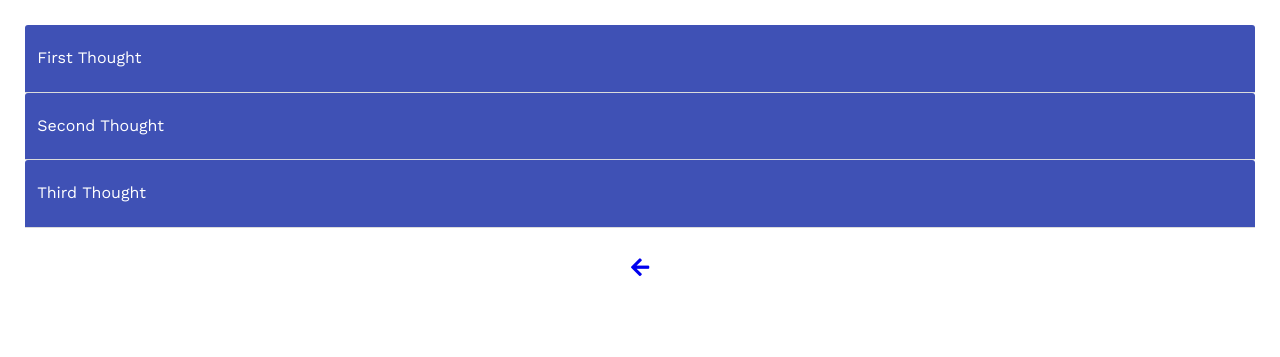
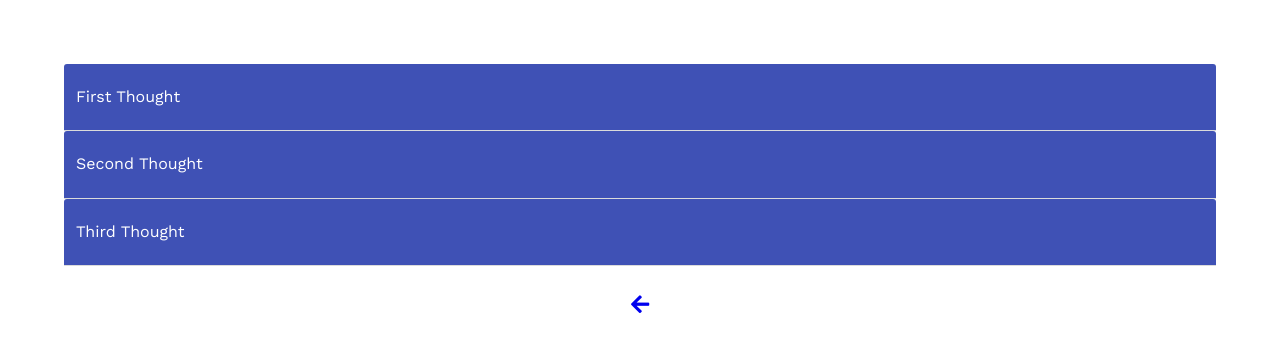
Before and after one commit to prteshJ/Components_Using_Jquery, a plain HTML site: page collapseDemo/collapseAccordion.html in a window 1280 px wide. Drawn offline with nearby package versions, Linux system fonts and the light colour scheme.

Commit message:
Update collapse.css

```diff
--- a/collapseDemo/css/collapse.css
+++ b/collapseDemo/css/collapse.css
@@ -1,8 +1,9 @@
 html,
 body {
     font-family: "Work Sans", sans-serif;
+    font-size:15px
     padding: 0;
-    margin: 1%;
+    margin: 2.5vmax;
 }
 
 *,
```
